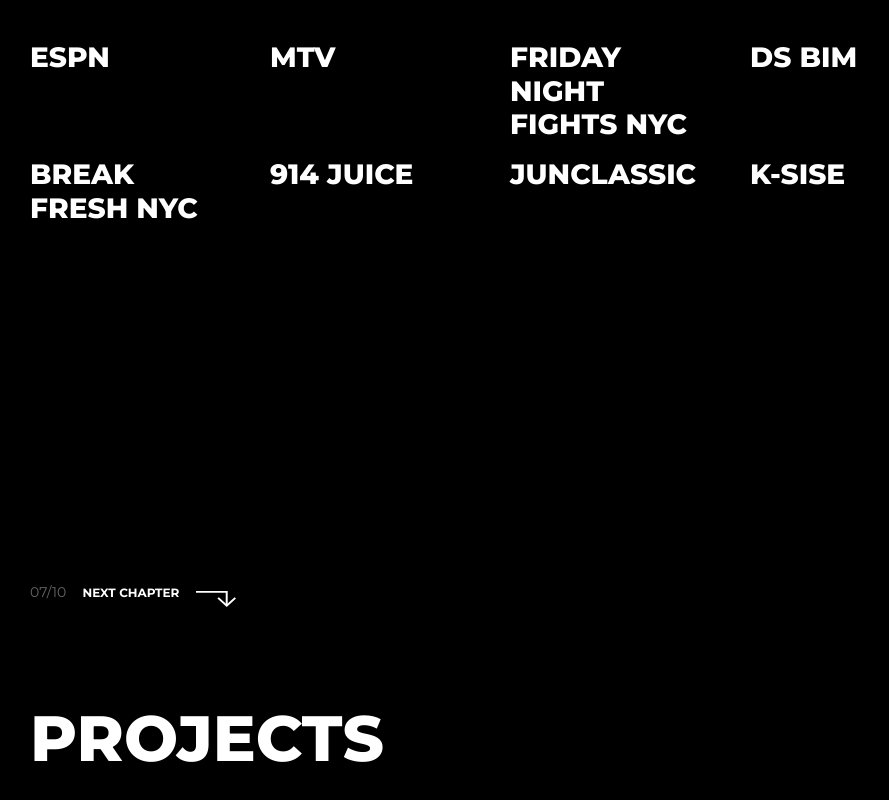
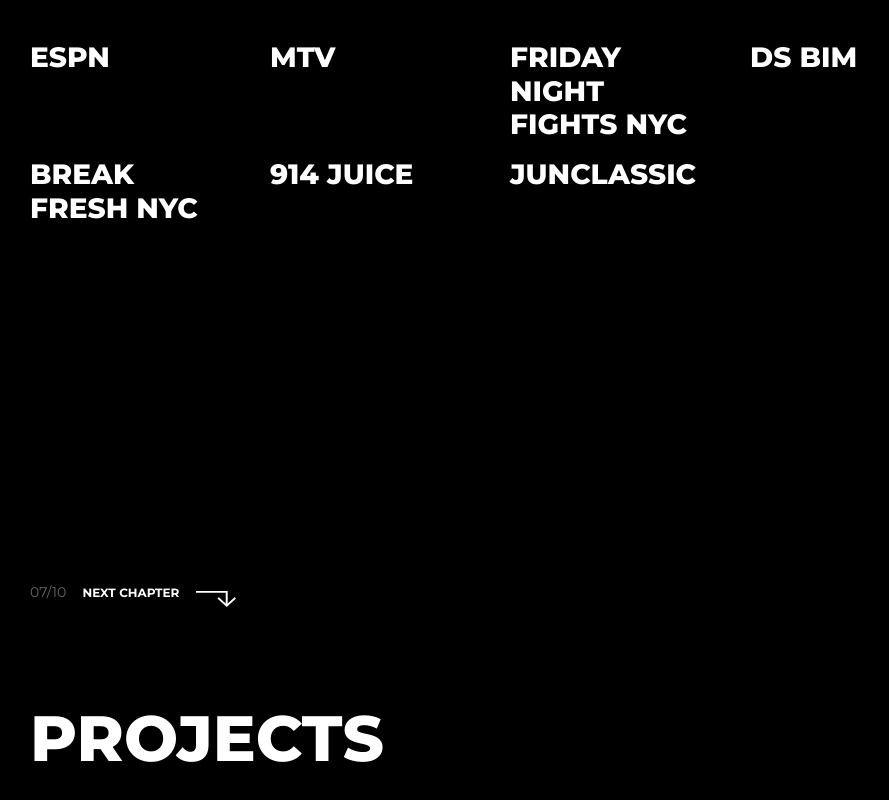
Before and after one commit to directedbydiego/indexfiles, a plain HTML site: page index.html in a window 1280 px wide. Shown: the part 5526-6326 px from the top of the page, without its empty margins (0-889 px from the left). Drawn offline with Linux system fonts and the light colour scheme.

Commit message:
Update index.html

```diff
--- a/index.html
+++ b/index.html
@@ -363,12 +363,7 @@
 										<img src="assets/img/reference.svg" class="logo-img" alt="Reference 7">
 									</a> -->
 								</div>
-								<div class="col-6 col-lg-3">
-									<H5>K-SISE</H5>
-									<!-- <a href="#" class="logo-link">
-										<img src="assets/img/reference.svg" class="logo-img" alt="Reference 8">
-									</a> -->
-								</div>
+
 							</div>
 						</div>
 						<div class="section-footer animation-translate animation-item-3">
```
